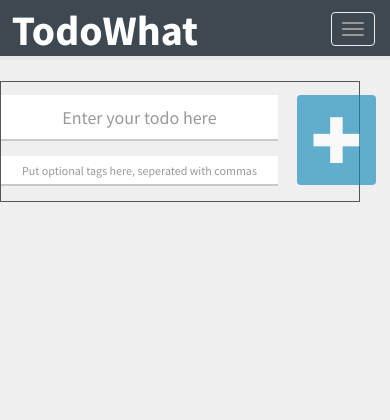
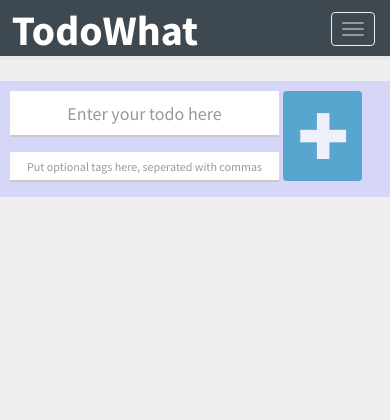
Before and after one commit to atchai/todowhat, a Python web app: template todowhat/templates/index.html in a window 390 px wide. Shown: the top 420 px of the page. Run offline with Jinja, Linux system fonts and the light colour scheme; the template is opened without the code that fills it, so the values that code supplies are empty; some libraries are stand-ins or nearby versions.

Commit message:
make look nicer, add responsiveness

```diff
--- a/todowhat/static/css/style.css
+++ b/todowhat/static/css/style.css
@@ -38,12 +38,13 @@ Create todo fields
 }
 .add-todo-fields {
     float: right;
-    border: 1px solid;
+    /*border: 1px solid #999;*/
     margin-left: 0px;
     padding-left: 0px;
     margin-right: 0px;
     padding-right: 0px;
     padding-top: 13px;
+    background: #D6D6F8;
 }
 .glyphicon-plus {
     margin: 10px 0 0 5px;
@@ -77,10 +78,11 @@ Create todo fields
 }
 .search-todos {
     display: none;
-    border: 1px solid black;
-    margin-top: -67px;
+    /*border: 1px solid #999;*/
+    margin-top: -43px;
     margin-left: 19px;
     padding-top: 13px;
+    background: #e6e6c6;
 }
 /***************************
 Navigation
@@ -383,7 +385,13 @@ Custom breakpoints
 ***************************/
 @media (max-width: 1200px) {
     .submit {
-        margin-left: 35%;
+        margin-left: 26%;
+    }
+    .search-todos {
+        margin-left: 16px;
+    }
+    .add-todo-fields .form-horizontal {
+        width: 100%;
     }
 }
 @media(min-width: 991px) {
@@ -407,7 +415,7 @@ Custom breakpoints
         position: relative;
     }
     .input-group .form-control:first-child {
-    width: 103%;
+        width: 104%;
     }
 }
 
@@ -457,10 +465,12 @@ position: relative;
     /*Create todo forms*/
     .form-horizontal {
         margin-left: 0;
-        width: 107%;
+        width: 103%;
     }
     .add-todo-fields {
         float: none;
+        padding: 17px;
+        padding-bottom: 0px;
     }
 
     /*tags*/
@@ -471,11 +481,14 @@ position: relative;
         margin-top: 26px;
     }
       .submit {
-        margin-left: 60%;
+        margin-left: 25%;
     }
 
     .search {
         margin: -5px -14px 0px -14px;
+    }
+    .search .input-group {
+        margin-right: -14px;
     }
     .search-field {
         width: 100%;
@@ -487,8 +500,14 @@ position: relative;
         margin-right: 0px;
         margin-left: 0px;
     }
-    .add-todo-fields {
-        margin-left: -15px;
+    .search-todos {
+        padding-left: 0px;
+        margin-top: 0px;
+        margin-left: 0px;
+        padding: 17px;
+    }
+    .search-todos .form-group {
+        margin: 0px;
     }
 }
 
@@ -504,7 +523,7 @@ position: relative;
         font-weight: 900;
     }
     .submit {
-        margin-left: 35%;
+        margin-left: 20%;
     }
     .login-form {
         margin-left: 0%;
@@ -518,7 +537,7 @@ position: relative;
 }
 @media (max-width: 630px) {
     .submit {
-        /*margin-left: 23px;*/
+        margin-left: 4%;
     }
     .login-form {
         width: 100%;
@@ -526,18 +545,31 @@ position: relative;
 }
 @media (max-width: 580px) {
     .submit {
-        margin-left: 10%;
+        margin-left: -21%;
     }
-    .form-horizontal {
-        width: 100%;
+    .add-todo-fields .form-horizontal {
+        width: 95%;
     }
 }
 @media (max-width: 450px) {
     .submit {
-        margin-left: -60%;
+        margin-left: -158%;
     }
-    .form-horizontal {
-        width: 90%;
+    .add-todo-fields .form-horizontal {
+        width: 84%;
+    }
+    .main-content {
+        padding: 0px;
+    }
+    .search-todos {
+        padding: 0px;
+    }
+    .todos {
+        margin-bottom: 0px;
+    }
+    .add-todo-fields {
+        padding: 10px;
+        padding-bottom: 0px;
     }
 }
 
@@ -568,7 +600,7 @@ position: relative;
 .handle:hover {
     cursor: move;
 }
-li.ui-sortable-helper, li.ui-sortable-helper input, li.ui-sortable-helper button{
+li.ui-sortable-helper, li.ui-sortable-helper input, li.ui-sortable-helper button, li.ui-sortable-helper label{
     cursor: move;
 }
 .remove-tag-mode {
@@ -800,3 +832,6 @@ height: 4em;
 .push {
 height: 10em;
 }
+.row.second-row input {
+    border-radius: 0px;
+}
--- a/todowhat/templates/index.html
+++ b/todowhat/templates/index.html
@@ -36,7 +36,7 @@
             <div class="row second-row">
 
                 <ul class="list-group col-md-2 taglist visible-md visible-lg well"></ul>
-                <div class="search-todos col-md-10">
+                <div class="search-todos col-xs-12 col-md-10">
                     <div class="well col-xs-12 col-md-12 pull-right todos">
                     </div>
                 </div>
```
Lines whose indentation alone changed are shown as unchanged.
